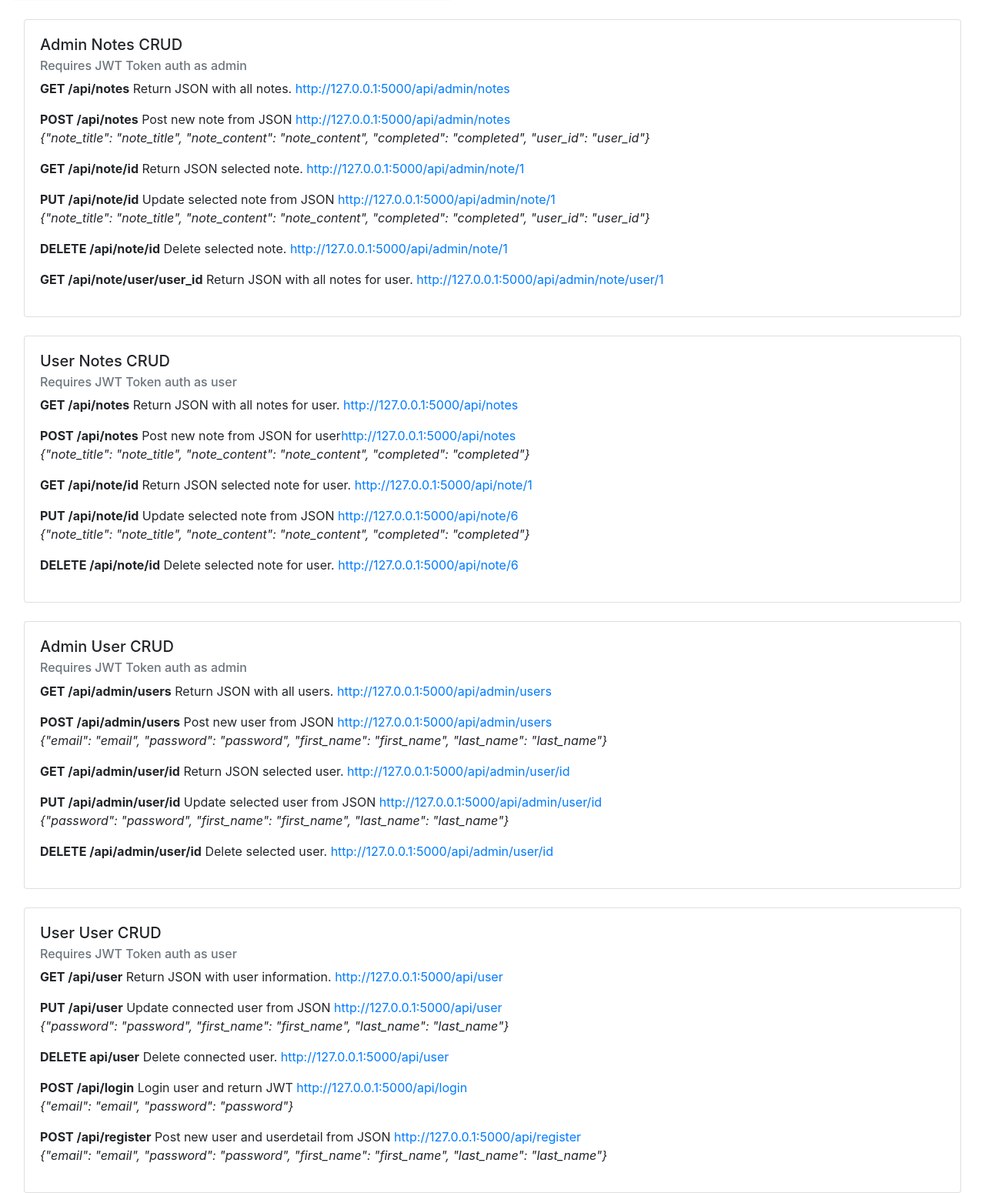
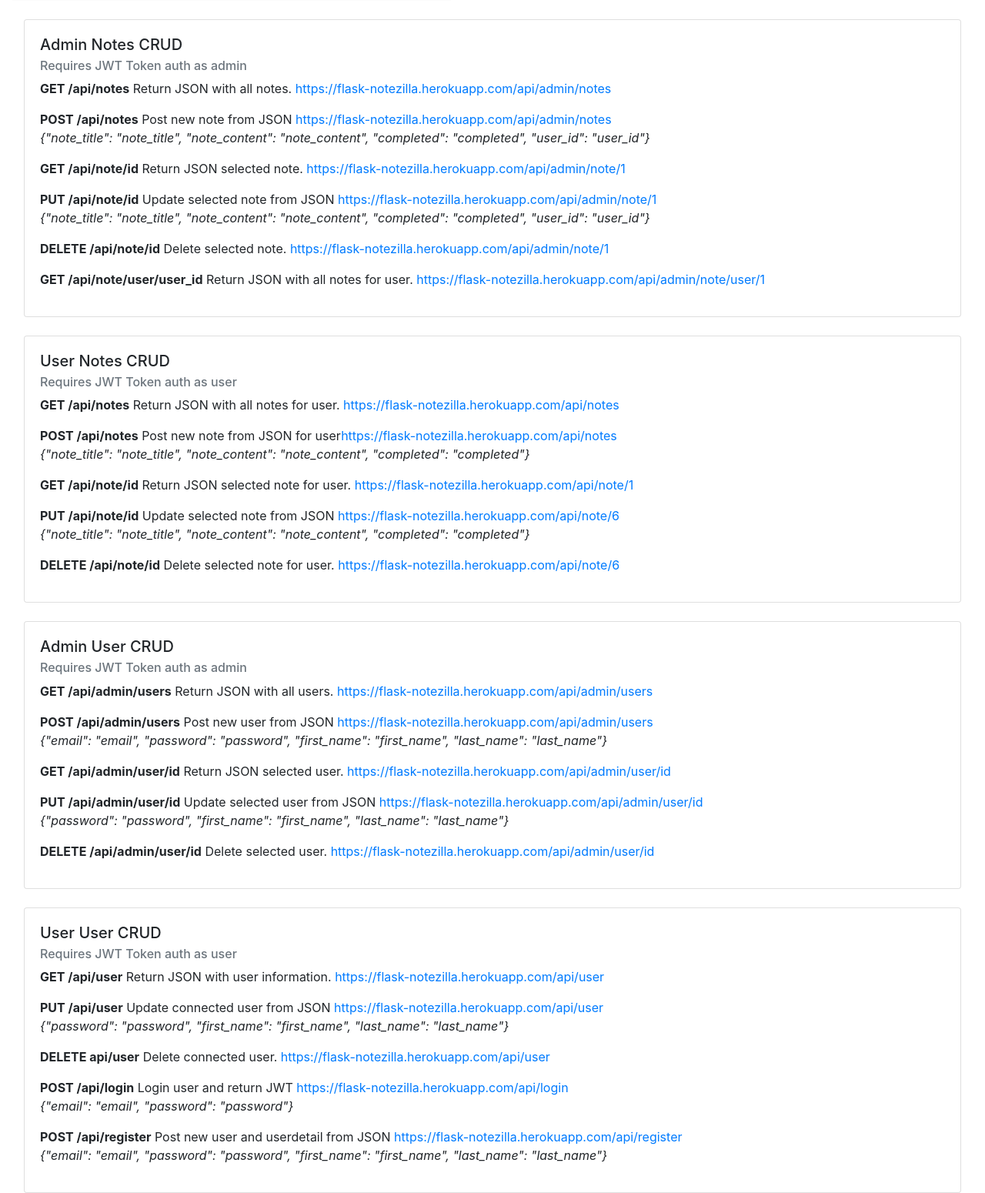
Before and after one commit to antoineGH/api_notezilla, a Flask app: page / in a window 1280 px wide. Shown: the part 450-2000 px from the top of that part at 77% size. Run offline with Flask 2, Linux system fonts and the light colour scheme; the page is wider than the window, and the part outside it is not shown; some libraries are stand-ins or nearby versions.

Commit message:
udpate documentation link to heroku

```diff
--- a/templates/documentation.html
+++ b/templates/documentation.html
@@ -71,14 +71,14 @@
 						<div class="card-body">
 							<h5 class="card-title">Admin Notes CRUD</h5>
 							<h6 class="card-subtitle mb-2 text-muted">Requires JWT Token auth as admin</h6>
-							<p><span style='font-weight: 675;'>GET /api/notes</span> Return JSON with all notes. <a href="http://127.0.0.1:5000/api/admin/notes" class="card-link">http://127.0.0.1:5000/api/admin/notes</a></p>
-							<p style="margin-bottom: 0;"><span style='font-weight: 675;'>POST /api/notes</span> Post new note from JSON <a href="http://127.0.0.1:5000/api/admin/notes" class="card-link">http://127.0.0.1:5000/api/admin/notes</a></p>
+							<p><span style='font-weight: 675;'>GET /api/notes</span> Return JSON with all notes. <a href="https://flask-notezilla.herokuapp.com/api/admin/notes" class="card-link">https://flask-notezilla.herokuapp.com/api/admin/notes</a></p>
+							<p style="margin-bottom: 0;"><span style='font-weight: 675;'>POST /api/notes</span> Post new note from JSON <a href="https://flask-notezilla.herokuapp.com/api/admin/notes" class="card-link">https://flask-notezilla.herokuapp.com/api/admin/notes</a></p>
 							<p style="font-style: italic;">{"note_title": "note_title", "note_content": "note_content", "completed": "completed", "user_id": "user_id"}</p>
-							<p><span style='font-weight: 675;'>GET /api/note/id</span> Return JSON selected note. <a href="http://127.0.0.1:5000/api/admin/note/1" class="card-link">http://127.0.0.1:5000/api/admin/note/1</a></p>
-							<p style="margin-bottom: 0;"><span style='font-weight: 675;'>PUT /api/note/id</span> Update selected note from JSON <a href="http://127.0.0.1:5000/api/admin/note/1" class="card-link">http://127.0.0.1:5000/api/admin/note/1</a></p>
+							<p><span style='font-weight: 675;'>GET /api/note/id</span> Return JSON selected note. <a href="https://flask-notezilla.herokuapp.com/api/admin/note/1" class="card-link">https://flask-notezilla.herokuapp.com/api/admin/note/1</a></p>
+							<p style="margin-bottom: 0;"><span style='font-weight: 675;'>PUT /api/note/id</span> Update selected note from JSON <a href="https://flask-notezilla.herokuapp.com/api/admin/note/1" class="card-link">https://flask-notezilla.herokuapp.com/api/admin/note/1</a></p>
 							<p style="font-style: italic;">{"note_title": "note_title", "note_content": "note_content", "completed": "completed", "user_id": "user_id"}</p>
-							<p><span style='font-weight: 675;'>DELETE /api/note/id</span> Delete selected note. <a href="http://127.0.0.1:5000/api/admin/note/1" class="card-link">http://127.0.0.1:5000/api/admin/note/1</a></p>
-							<p><span style='font-weight: 675;'>GET /api/note/user/user_id</span> Return JSON with all notes for user. <a href="http://127.0.0.1:5000/api/admin/note/user/1" class="card-link">http://127.0.0.1:5000/api/admin/note/user/1</a></p>
+							<p><span style='font-weight: 675;'>DELETE /api/note/id</span> Delete selected note. <a href="https://flask-notezilla.herokuapp.com/api/admin/note/1" class="card-link">https://flask-notezilla.herokuapp.com/api/admin/note/1</a></p>
+							<p><span style='font-weight: 675;'>GET /api/note/user/user_id</span> Return JSON with all notes for user. <a href="https://flask-notezilla.herokuapp.com/api/admin/note/user/1" class="card-link">https://flask-notezilla.herokuapp.com/api/admin/note/user/1</a></p>
 						</div>
 					</div>
 				</div>
@@ -91,13 +91,13 @@
 						<div class="card-body">
 							<h5 class="card-title">User Notes CRUD</h5>
 							<h6 class="card-subtitle mb-2 text-muted">Requires JWT Token auth as user</h6>
-							<p><span style='font-weight: 675;'>GET /api/notes</span> Return JSON with all notes for user. <a href="http://127.0.0.1:5000/api/notes" class="card-link">http://127.0.0.1:5000/api/notes</a></p>
-							<p style="margin-bottom: 0;"><span style='font-weight: 675;'>POST /api/notes</span> Post new note from JSON for user<a href="http://127.0.0.1:5000/api/notes" class="card-link">http://127.0.0.1:5000/api/notes</a></p>
+							<p><span style='font-weight: 675;'>GET /api/notes</span> Return JSON with all notes for user. <a href="https://flask-notezilla.herokuapp.com/api/notes" class="card-link">https://flask-notezilla.herokuapp.com/api/notes</a></p>
+							<p style="margin-bottom: 0;"><span style='font-weight: 675;'>POST /api/notes</span> Post new note from JSON for user<a href="https://flask-notezilla.herokuapp.com/api/notes" class="card-link">https://flask-notezilla.herokuapp.com/api/notes</a></p>
 							<p style="font-style: italic;">{"note_title": "note_title", "note_content": "note_content", "completed": "completed"}</p>
-							<p><span style='font-weight: 675;'>GET /api/note/id</span> Return JSON selected note for user. <a href="http://127.0.0.1:5000/api/note/1" class="card-link">http://127.0.0.1:5000/api/note/1</a></p>
-							<p style="margin-bottom: 0;"><span style='font-weight: 675;'>PUT /api/note/id</span> Update selected note from JSON <a href="http://127.0.0.1:5000/api/note/6" class="card-link">http://127.0.0.1:5000/api/note/6</a></p>
+							<p><span style='font-weight: 675;'>GET /api/note/id</span> Return JSON selected note for user. <a href="https://flask-notezilla.herokuapp.com/api/note/1" class="card-link">https://flask-notezilla.herokuapp.com/api/note/1</a></p>
+							<p style="margin-bottom: 0;"><span style='font-weight: 675;'>PUT /api/note/id</span> Update selected note from JSON <a href="https://flask-notezilla.herokuapp.com/api/note/6" class="card-link">https://flask-notezilla.herokuapp.com/api/note/6</a></p>
 							<p style="font-style: italic;">{"note_title": "note_title", "note_content": "note_content", "completed": "completed"}</p>
-							<p><span style='font-weight: 675;'>DELETE /api/note/id</span> Delete selected note for user. <a href="http://127.0.0.1:5000/api/note/6" class="card-link">http://127.0.0.1:5000/api/note/6</a></p>
+							<p><span style='font-weight: 675;'>DELETE /api/note/id</span> Delete selected note for user. <a href="https://flask-notezilla.herokuapp.com/api/note/6" class="card-link">https://flask-notezilla.herokuapp.com/api/note/6</a></p>
 						</div>
 					</div>
 				</div>
@@ -111,13 +111,13 @@
 						<div class="card-body">
 							<h5 class="card-title">Admin User CRUD</h5>
 							<h6 class="card-subtitle mb-2 text-muted">Requires JWT Token auth as admin</h6>
-							<p><span style='font-weight: 675;'>GET /api/admin/users</span> Return JSON with all users. <a href="http://127.0.0.1:5000/api/admin/users" class="card-link">http://127.0.0.1:5000/api/admin/users</a></p>
-							<p style="margin-bottom: 0;"><span style='font-weight: 675;'>POST /api/admin/users</span> Post new user from JSON <a href="http://127.0.0.1:5000/api/admin/users" class="card-link">http://127.0.0.1:5000/api/admin/users</a></p>
+							<p><span style='font-weight: 675;'>GET /api/admin/users</span> Return JSON with all users. <a href="https://flask-notezilla.herokuapp.com/api/admin/users" class="card-link">https://flask-notezilla.herokuapp.com/api/admin/users</a></p>
+							<p style="margin-bottom: 0;"><span style='font-weight: 675;'>POST /api/admin/users</span> Post new user from JSON <a href="https://flask-notezilla.herokuapp.com/api/admin/users" class="card-link">https://flask-notezilla.herokuapp.com/api/admin/users</a></p>
 							<p style="font-style: italic;">{"email": "email", "password": "password", "first_name": "first_name", "last_name": "last_name"}</p>
-							<p><span style='font-weight: 675;'>GET /api/admin/user/id</span> Return JSON selected user. <a href="http://127.0.0.1:5000/api/admin/user/id" class="card-link">http://127.0.0.1:5000/api/admin/user/id</a></p>
-							<p style="margin-bottom: 0;"><span style='font-weight: 675;'>PUT /api/admin/user/id</span> Update selected user from JSON <a href="http://127.0.0.1:5000/api/admin/user/id" class="card-link">http://127.0.0.1:5000/api/admin/user/id</a></p>
+							<p><span style='font-weight: 675;'>GET /api/admin/user/id</span> Return JSON selected user. <a href="https://flask-notezilla.herokuapp.com/api/admin/user/id" class="card-link">https://flask-notezilla.herokuapp.com/api/admin/user/id</a></p>
+							<p style="margin-bottom: 0;"><span style='font-weight: 675;'>PUT /api/admin/user/id</span> Update selected user from JSON <a href="https://flask-notezilla.herokuapp.com/api/admin/user/id" class="card-link">https://flask-notezilla.herokuapp.com/api/admin/user/id</a></p>
 							<p style="font-style: italic;">{"password": "password", "first_name": "first_name", "last_name": "last_name"}</p>
-							<p><span style='font-weight: 675;'>DELETE /api/admin/user/id</span> Delete selected user. <a href="http://127.0.0.1:5000/api/admin/user/id" class="card-link">http://127.0.0.1:5000/api/admin/user/id</a></p>
+							<p><span style='font-weight: 675;'>DELETE /api/admin/user/id</span> Delete selected user. <a href="https://flask-notezilla.herokuapp.com/api/admin/user/id" class="card-link">https://flask-notezilla.herokuapp.com/api/admin/user/id</a></p>
 						</div>
 					</div>
 				</div>
@@ -130,13 +130,13 @@
 						<div class="card-body">
 							<h5 class="card-title">User User CRUD</h5>
 							<h6 class="card-subtitle mb-2 text-muted">Requires JWT Token auth as user</h6>
-							<p><span style='font-weight: 675;'>GET /api/user</span> Return JSON with user information. <a href="http://127.0.0.1:5000/api/user" class="card-link">http://127.0.0.1:5000/api/user</a></p>
-							<p style="margin-bottom: 0;"><span style='font-weight: 675;'>PUT /api/user</span> Update connected user from JSON <a href="http://127.0.0.1:5000/api/user" class="card-link">http://127.0.0.1:5000/api/user</a></p>
+							<p><span style='font-weight: 675;'>GET /api/user</span> Return JSON with user information. <a href="https://flask-notezilla.herokuapp.com/api/user" class="card-link">https://flask-notezilla.herokuapp.com/api/user</a></p>
+							<p style="margin-bottom: 0;"><span style='font-weight: 675;'>PUT /api/user</span> Update connected user from JSON <a href="https://flask-notezilla.herokuapp.com/api/user" class="card-link">https://flask-notezilla.herokuapp.com/api/user</a></p>
 							<p style="font-style: italic;">{"password": "password", "first_name": "first_name", "last_name": "last_name"}</p>
-							<p><span style='font-weight: 675;'>DELETE api/user</span> Delete connected user. <a href="http://127.0.0.1:5000/api/user" class="card-link">http://127.0.0.1:5000/api/user</a></p>
-							<p style="margin-bottom: 0;"><span style='font-weight: 675;'>POST /api/login</span> Login user and return JWT <a href="http://127.0.0.1:5000/api/login" class="card-link">http://127.0.0.1:5000/api/login</a></p>
+							<p><span style='font-weight: 675;'>DELETE api/user</span> Delete connected user. <a href="https://flask-notezilla.herokuapp.com/api/user" class="card-link">https://flask-notezilla.herokuapp.com/api/user</a></p>
+							<p style="margin-bottom: 0;"><span style='font-weight: 675;'>POST /api/login</span> Login user and return JWT <a href="https://flask-notezilla.herokuapp.com/api/login" class="card-link">https://flask-notezilla.herokuapp.com/api/login</a></p>
 							<p style="font-style: italic;">{"email": "email", "password": "password"}</p>
-							<p style="margin-bottom: 0;"><span style='font-weight: 675;'>POST /api/register</span> Post new user and userdetail from JSON <a href="http://127.0.0.1:5000/api/register" class="card-link">http://127.0.0.1:5000/api/register</a></p>
+							<p style="margin-bottom: 0;"><span style='font-weight: 675;'>POST /api/register</span> Post new user and userdetail from JSON <a href="https://flask-notezilla.herokuapp.com/api/register" class="card-link">https://flask-notezilla.herokuapp.com/api/register</a></p>
 							<p style="font-style: italic;">{"email": "email", "password": "password", "first_name": "first_name", "last_name": "last_name"}</p>
 						</div>
 					</div>
```
Also changed, not shown: README.md.
